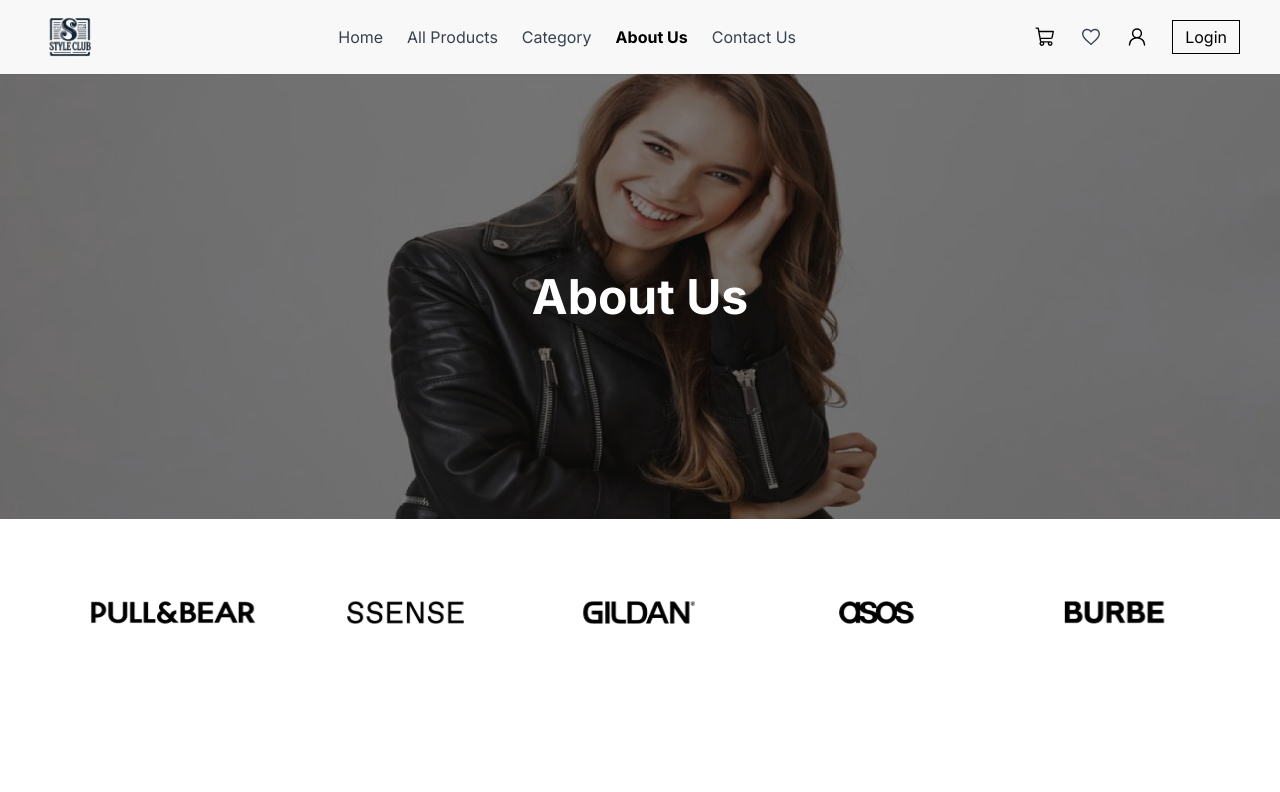
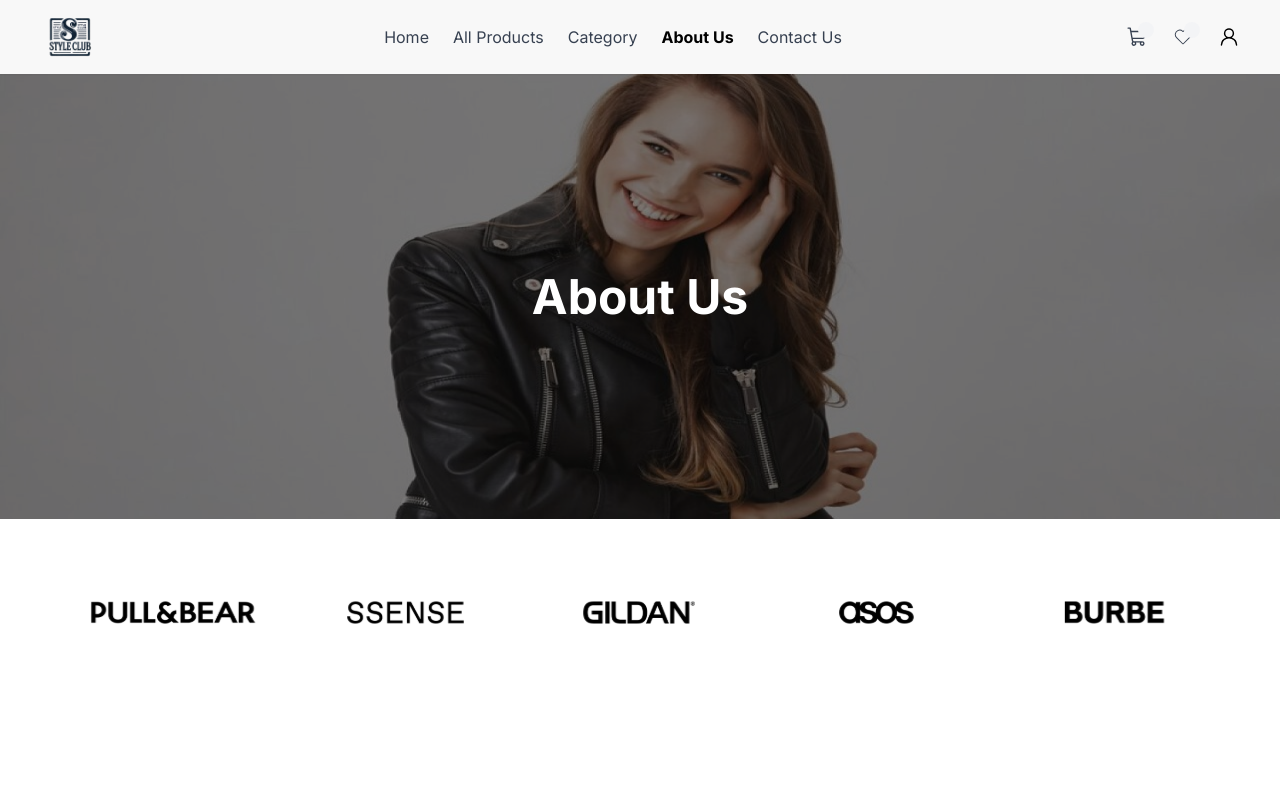
Before and after one commit to elkwawy/Ecommerce-Fashion-Site, a React (Create React App) app: page /aboutUs in a window 1280 px wide. Shown: the top 792 px of the page. Built offline with nearby package versions, Linux system fonts and the light colour scheme; no server answers.

Commit message:
Updata Project

```diff
--- a/src/Auth/utils/usevisable.js
+++ b/src/Auth/utils/usevisable.js
@@ -16,5 +16,5 @@
     }
   };
 
-  return [showModel, updateModel];
+  return [showModel, updateModel ];
 }
--- a/src/components/ProductCard.jsx
+++ b/src/components/ProductCard.jsx
@@ -11,6 +11,7 @@
 } from "../Redux Toolkit/slices/WishlistSlice";
 import CustomSkeleton from "../utilities/CustomSkeleton";
 import { showToast } from "../utilities/showToast";
+import useVisible from "../Auth/utils/usevisable";
 
 const ProductCard = memo(({ product, showDiscount = true }) => {
   const navigate = useNavigate();
@@ -27,6 +28,8 @@
 
   const isAuthenticated = useSelector((state) => state.auth.isAuthenticated);
   const dispatch = useDispatch();
+
+  const [showModel, setShowModel] = useVisible();
 
   const handleAddToWishlist = async (id) => {
     if (isAuthenticated) {
@@ -60,7 +63,7 @@
       onClick={handleNavigate}
       className={`border border-white cursor-pointer hover:border-black  pb-2 product trans xl:w-[275px]
         `}
-        // ${stock === 0 ? "opacity-50 pointer-events-none" : ""}
+      // ${stock === 0 ? "opacity-50 pointer-events-none" : ""}
     >
       <div className="image-container relative">
         <div className="relative">
--- a/src/layouts/Navbar/Navbar.jsx
+++ b/src/layouts/Navbar/Navbar.jsx
@@ -1,23 +1,23 @@
 import { memo, useEffect, useRef, useState } from "react";
+import { CiHeart } from "react-icons/ci";
 import { GoPerson } from "react-icons/go";
+import { IoIosSearch } from "react-icons/io";
 import { MdClose } from "react-icons/md";
 import { PiShoppingCart } from "react-icons/pi";
 import { VscMenu } from "react-icons/vsc";
 import { useDispatch, useSelector } from "react-redux";
 import { NavLink, useLocation, useNavigate } from "react-router-dom";
-import Logo from "../../assets/icons/logo.png";
-import ForgetPass from "../../Auth/ForgetPass/ForgetPass";
 import Login from "../../Auth/login/Login";
-import ResetCode from "../../Auth/ResetCode/ResetCode";
-import Signin from "../../Auth/signin/Signin";
-import useVisible from "../../Auth/utils/usevisable";
-import { handleLogout } from "../../Redux Toolkit/slices/auth";
 import { fetchCategories } from "../../Redux Toolkit/slices/categoriesSlice";
 import { fetchAllSubcategories } from "../../Redux Toolkit/slices/subcategoriesForEachCategory";
-import { IoMdHeartEmpty } from "react-icons/io";
-import { showToast } from "../../utilities/showToast";
 import Category from "./components/CategoryNav";
 import PhoneMenu from "./components/phoneMenu/PhoneMenu";
+import Logo from "../../assets/icons/logo.png";
+import useVisible from "../../Auth/utils/usevisable";
+import Signin from "../../Auth/signin/Signin";
+import ForgetPass from "../../Auth/ForgetPass/ForgetPass";
+import ResetCode from "../../Auth/ResetCode/ResetCode";
+import DropdowenMenu from "./components/DropdowenMenu";
 
 const Navbar = memo(() => {
   const [showModel, setShowModel] = useVisible();
@@ -32,7 +32,6 @@
 
   const { count } = useSelector((state) => state.wishListSlice);
   const { count: countCart } = useSelector((state) => state.cart);
-
 
   const categoryBtnRef = useRef(null);
   const categoryDivRef = useRef(null);
@@ -89,26 +88,23 @@
     setShowCategory(!showCategory);
   };
 
+  useEffect(() => {
+    if (showModel !== "dropdowenmenu") return;
 
-  // useEffect(() => {
-  //   if (showModel !== "dropdowenmenu") return;
+    const handleClickOutside = (event) => {
+      if (
+        dropdownRef.current &&
+        !dropdownRef.current.contains(event.target)
+      ) {
+        setShowModel(null);
+      }
+    };
 
-  //   const handleClickOutside = (event) => {
-  //     if (
-  //       dropdownRef.current &&
-  //       !dropdownRef.current.contains(event.target)
-  //     ) {
-  //       setShowModel(null);
-  //     }
-  //   };
-
-  //   document.addEventListener("mousedown", handleClickOutside);
-  //   return () => {
-  //     document.removeEventListener("mousedown", handleClickOutside);
-  //   };
-  // }, [showModel]);
-  const navigate = useNavigate();
-
+    document.addEventListener("mousedown", handleClickOutside);
+    return () => {
+      document.removeEventListener("mousedown", handleClickOutside);
+    };
+  }, [showModel]);
 
   const toggleDropdown = () => {
     if (showModel === null) {
@@ -117,17 +113,9 @@
       setShowModel(null);
     }
   };
-  const handelNavigateProfile = () => {
-    if (isAuthenticated) {
-      navigate("/profile");
-    } else {
-      showToast("error", "please login first");
-    }
-  };
   return (
     <>
       <div className="flex bg-[#F8F8F8] h-[74px] justify-between shadow-sm w-full items-center md:h-[74px] md:px-10 md:py-[20px] px-6 py-2 sticky top-0 z-[100]">
-        {(
         <>
           <NavLink
             to={"/"}
@@ -135,8 +123,7 @@
           >
             <img src={Logo} className="w-[60px]" alt="" />
           </NavLink>
-
-            <ul className="gap-3 lg:gap-6 hidden items-center md:flex">
+          <ul className="gap-6 hidden items-center md:flex">
             <NavLink
               to={"/"}
               className={({ isActive }) =>
@@ -172,7 +159,6 @@
             >
               Category
             </button>
-
             <NavLink
               to={"/aboutUs"}
               className={({ isActive }) =>
@@ -185,7 +171,6 @@
             >
               About Us
             </NavLink>
-
             <NavLink
               to={"/contactUs"}
               className={({ isActive }) =>
@@ -198,49 +183,59 @@
             >
               Contact Us
             </NavLink>
-
           </ul>
 
           <ul className="gap-6 hidden items-center sm:flex">
-              <NavLink to={"/cart"}>
-                {" "}
-                <PiShoppingCart size={22} className="cursor-pointer" />
-              </NavLink>
-
             <NavLink
-                to={"/wishlist"}
+              to={"/cart"}
               className={({ isActive }) =>
-                  ` ${
+                `relative ${
                   isActive && !showCategory
                     ? "font-bold"
                     : "font-normal text-gray-700 hover:text-black"
                 } trans  `
               }
             >
-                <IoMdHeartEmpty size={22} className="cursor-pointer"  />
+              <PiShoppingCart size={22} className="cursor-pointer" />
+              <div className="flex items-center justify-center w-4 h-4 absolute -top-1 left-3 rounded-full bg-gray-100">
+                {localStorage.getItem("cart")}
+              </div>
             </NavLink>
 
-              <div onClick={handelNavigateProfile} title="profile">
+            <NavLink
+              to={"/wishlist"}
+              className={({ isActive }) =>
+                `relative ${
+                  isActive && !showCategory
+                    ? "font-bold"
+                    : "font-normal text-gray-700 hover:text-black"
+                } trans  `
+              }
+            >
+              <CiHeart size={22} className="cursor-pointer" />
+              <div className="flex items-center justify-center w-4 h-4 absolute -top-1 left-3 rounded-full bg-gray-100">
+                {localStorage.getItem("wishlist")}
+              </div>
+            </NavLink>
+
+            {isAuthenticated ? (
+              <div className="cursor-pointer relative" onClick={toggleDropdown}>
+                <img src="/user.png" alt="user" className="w-8 h-8" />
+                <div className="relative">
+                  {showModel === "dropdowenmenu" && (
+                    <DropdowenMenu
+                      setShowModel={setShowModel}
+                      dropdownRef={dropdownRef}
+                    />
+                  )}
+                </div>
+              </div>
+            ) : (
+              <div title="Login" onClick={() => setShowModel("login")}>
                 <GoPerson size={22} className="cursor-pointer" />
               </div>
+            )}
 
-              {isAuthenticated ? (
-                <button
-                  className="bg-gray-100 rounded-xl shadow-xl cursor-pointer px-3 py-2"
-                  onClick={() => {
-                    dispatch(handleLogout());
-                  }}
-                >
-                  Logout
-                </button>
-              ) : (
-                <button
-                  className=" border border-black trans hover:bg-gray-200 cursor-pointer px-3 py-1"
-                  onClick={() => setShowModel("login")}
-                >
-                  Login
-                </button>
-              )}
             {showModel === "login" ? (
               <Login setShowModel={setShowModel} />
             ) : null}
@@ -252,7 +247,6 @@
               <ResetCode setShowModel={setShowModel} />
             )}
           </ul>
-
           <div className="flex gap-6 items-center md:hidden">
             {!shownMenuMark && (
               <button onClick={toggleShowPhoneMenu}>
@@ -276,7 +270,6 @@
             )}
           </div>
         </>
-        )}
       </div>
 
       <div ref={categoryDivRef} className="hidden sm:block">
--- a/src/layouts/Navbar/components/phoneMenu/components/PhoneFeatures.jsx
+++ b/src/layouts/Navbar/components/phoneMenu/components/PhoneFeatures.jsx
@@ -9,7 +9,6 @@
 import Signin from "../../../../../Auth/signin/Signin";
 import useVisible from "../../../../../Auth/utils/usevisable";
 import DropdowenMenu from "../../DropdowenMenu";
-import { handleLogout } from "../../../../../Redux Toolkit/slices/auth";
 
 const PhoneFeatures = ({ closeMenu }) => {
   const [showModel, setShowModel] = useVisible();
@@ -27,66 +26,37 @@
     } else {
       setShowModel(null);
     }
-  }
+  };
   return (
     <ul className="flex gap-8 items-center sm:hidden">
-            <button onClick={() => goToPage("/wishList")} >
+      <button onClick={() => goToPage("/wishList")}>
         <IoMdHeartEmpty size={30} className="cursor-pointer" />
       </button>
 
       {isAuthenticated ? (
-                <button
-                className="bg-gray-100 rounded-xl shadow-xl cursor-pointer px-3 py-2"
-                onClick={() => {
-                    dispatch(handleLogout());
-                }}
-                >
-                    Logout
-                </button>
+        <div className="cursor-pointer relative" onClick={toggleDropdown}>
+          <img src="/user.png" alt="user" className="w-8 h-8" />
+          <div className="relative">
+            {showModel === "dropdowenmenu" && (
+              <DropdowenMenu setShowModel={setShowModel} />
+            )}
+          </div>
+        </div>
       ) : (
-                <button
-                    className=" border border-black trans hover:bg-gray-200 cursor-pointer px-3 py-1"
-                    onClick={() => setShowModel("login")}
-                >
-                    Login
-                </button>
+        <div title="Login" onClick={() => setShowModel("login")}>
+          <GoPerson size={22} className="cursor-pointer" />
+        </div>
       )}
       {showModel === "login" ? <Login setShowModel={setShowModel} /> : null}
       {showModel === "signup" && <Signin setShowModel={setShowModel} />}
-            {showModel === "forgetPass" && (<ForgetPass setShowModel={setShowModel} /> )}
+      {showModel === "forgetPass" && <ForgetPass setShowModel={setShowModel} />}
       {showModel === "resetcode" && <ResetCode setShowModel={setShowModel} />}
 
       <button onClick={() => goToPage("/cart")}>
         <PiShoppingCart size={30} className="cursor-pointer" />
       </button>
     </ul>
-    )
-
-
-  //     {isAuthenticated ? (
-  //       <div className="cursor-pointer relative" onClick={toggleDropdown}>
-  //         <img src="/user.png" alt="user" className="w-8 h-8" />
-  //         <div className="relative">
-  //           {showModel === "dropdowenmenu" && (
-  //             <DropdowenMenu setShowModel={setShowModel} />
-  //           )}
-  //         </div>
-  //       </div>
-  //     ) : (
-  //       <div title="Login" onClick={() => setShowModel("login")}>
-  //         <GoPerson size={22} className="cursor-pointer" />
-  //       </div>
-  //     )}
-  //     {showModel === "login" ? <Login setShowModel={setShowModel} /> : null}
-  //     {showModel === "signup" && <Signin setShowModel={setShowModel} />}
-  //     {showModel === "forgetPass" && <ForgetPass setShowModel={setShowModel} />}
-  //     {showModel === "resetcode" && <ResetCode setShowModel={setShowModel} />}
-
-  //     <button onClick={() => goToPage("/cart")}>
-  //       <PiShoppingCart size={30} className="cursor-pointer" />
-  //     </button>
-  //   </ul>
-  // );
+  );
 };
 
 export default PhoneFeatures;
```
Also changed, not shown: 1 other file (tests, documents, lock files or other folders). Lines whose indentation alone changed are shown as unchanged.
